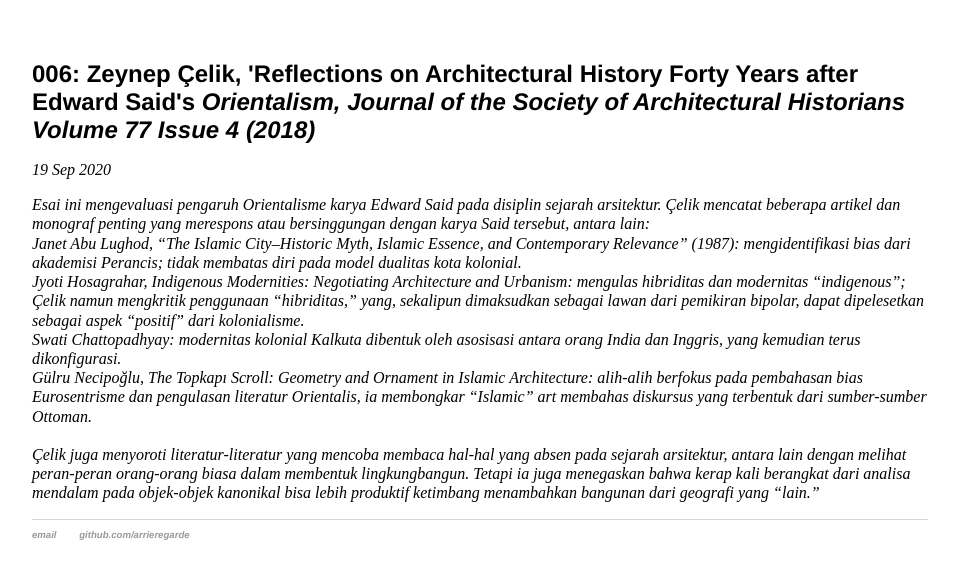
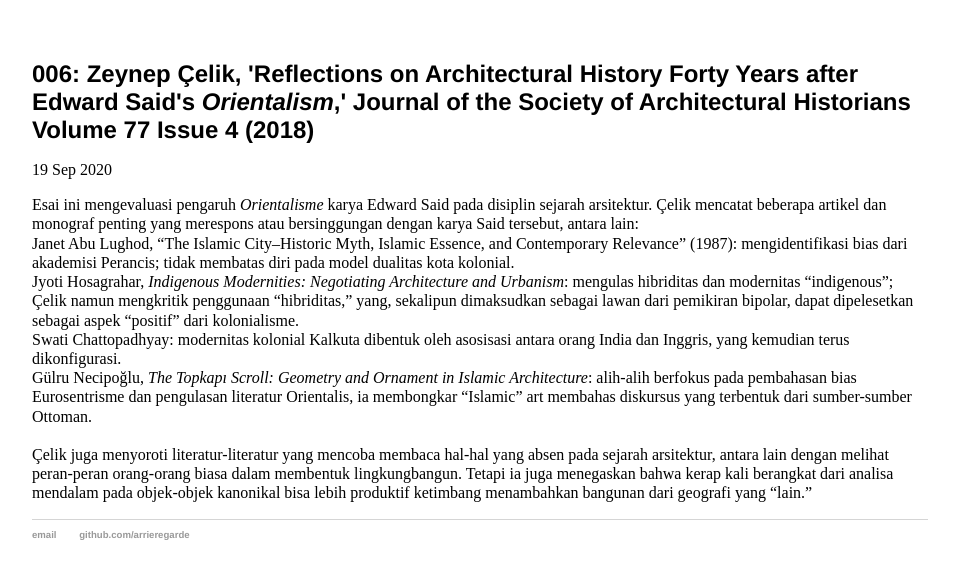
Before and after one commit to arrieregarde/arrieregarde.github.io, a Jekyll site: the page built from _posts/2020-09-19-006.md, in a window 1280 px wide. Shown: the top 579 px of the page, without its empty margins (160-1119 px from the left). Built offline with Jekyll 4.4.1, drawn with Linux system fonts in a browser that asks for light colours.

Commit message:
Update 2020-09-19-006.md

```diff
--- a/_posts/2020-09-19-006.md
+++ b/_posts/2020-09-19-006.md
@@ -1,6 +1,6 @@
 ---
 layout: post
-title: "006: Zeynep Çelik, 'Reflections on Architectural History Forty Years after Edward Said's <em>Orientalism<em/>, Journal of the Society of Architectural Historians Volume 77 Issue 4 (2018)"
+title: "006: Zeynep Çelik, 'Reflections on Architectural History Forty Years after Edward Said's <em>Orientalism</em>,' Journal of the Society of Architectural Historians Volume 77 Issue 4 (2018)"
 date: 2020-09-19
 ---
 Esai ini mengevaluasi pengaruh *Orientalisme* karya Edward Said pada disiplin sejarah arsitektur. Çelik mencatat beberapa artikel dan monograf penting yang merespons atau bersinggungan dengan karya Said tersebut, antara lain:
```
